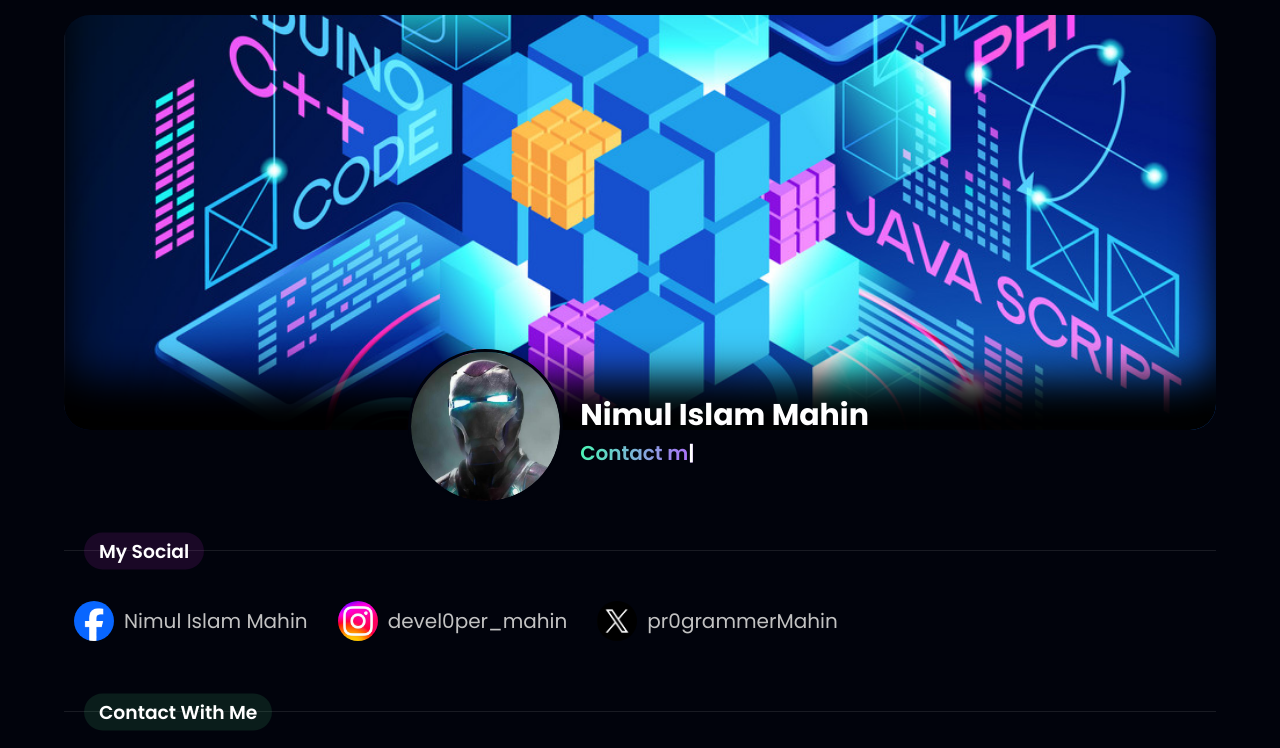
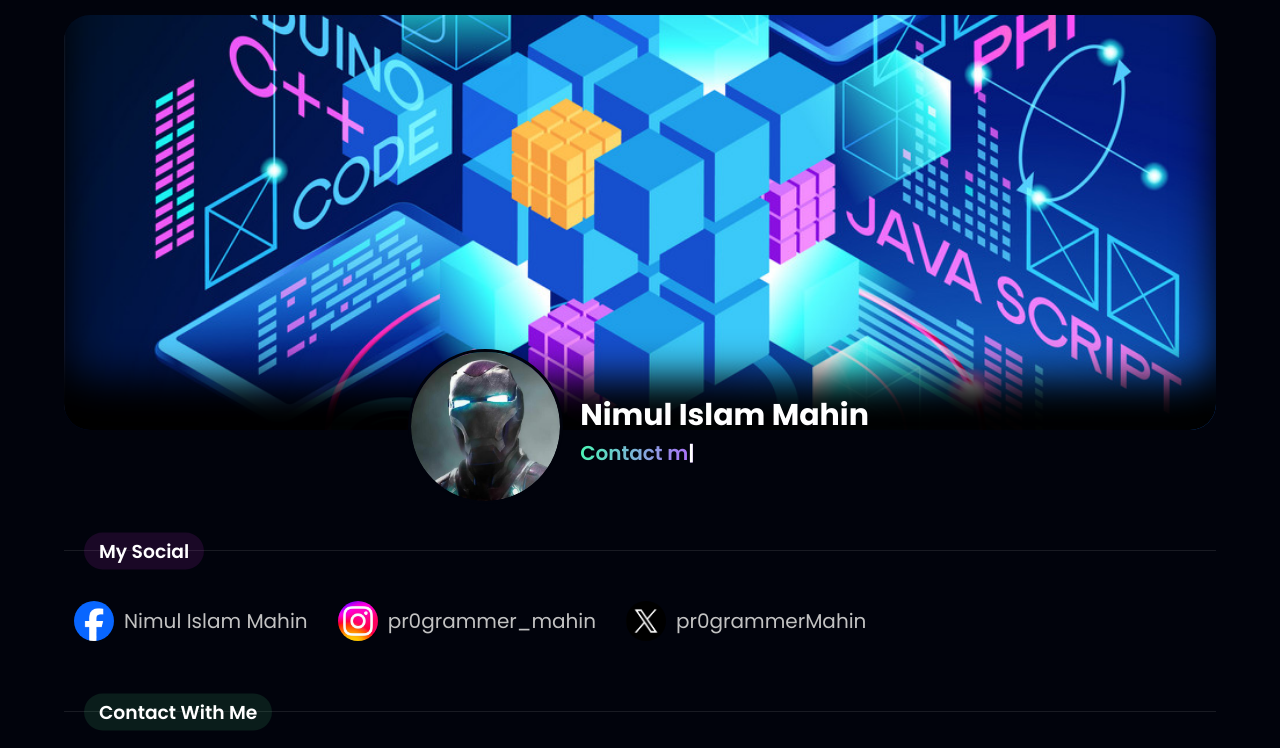
Before and after one commit to gitmahin/Mahin, a plain HTML site: page index.html in a window 1280 px wide. Shown: the top 748 px of the page. Drawn offline with nearby package versions, Linux system fonts and the light colour scheme; a web font is replaced by a local one.

Commit message:
Updated index.html

```diff
--- a/index.html
+++ b/index.html
@@ -721,7 +721,7 @@ color: #f26307;
                         </a>
                         <a id="instbtn" class="instbtn" href="https://www.instagram.com/pr0grammer_mahin/"><img
                                 src="./img/instagram.png" alt="instagram-icon">
-                            <li>devel0per_mahin</li>
+                            <li>pr0grammer_mahin</li>
                         </a>
                         <a id="twittbtn" class="twittbtn" href="https://twitter.com/pr0grammerMahin"><img
                                 src="./img/twitter.png" alt="instagram-icon">
```
